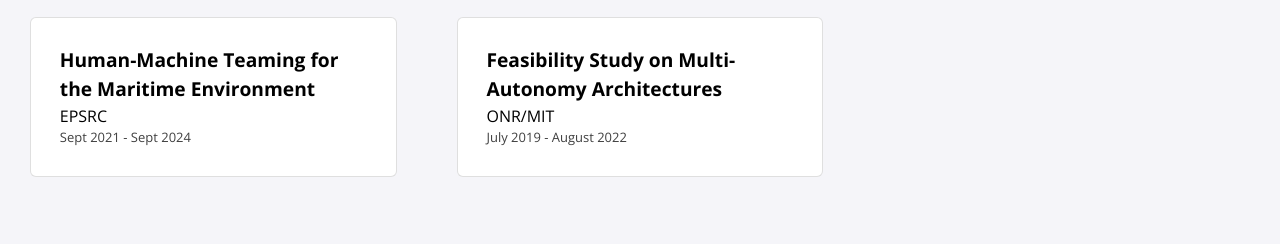
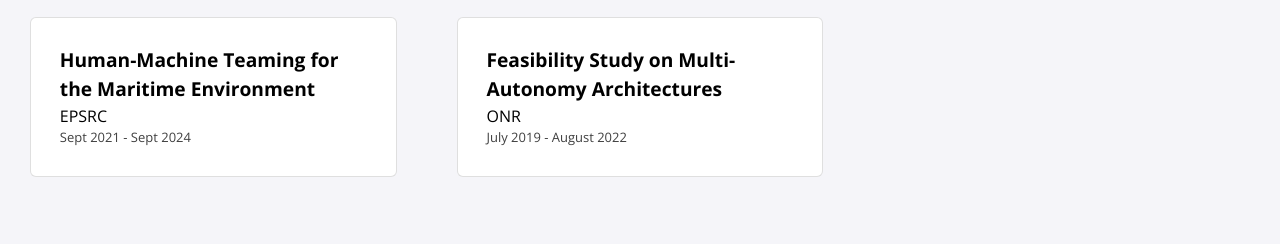
Before and after one commit to andreamunafo/andreamunafo.github.io.archived, a Jekyll site: the page built from index.html, in a window 1280 px wide. Shown: the part 699-943 px from the top of the page. Built offline with Jekyll 4.4.1, drawn with Linux system fonts in a browser that asks for light colours; nearby versions of some CDN libraries.

Commit message:
Update projects.yml

```diff
--- a/_data/projects.yml
+++ b/_data/projects.yml
@@ -4,6 +4,6 @@
   page-name: project-hume
 
 - title: Feasibility Study on Multi-Autonomy Architectures
-  event: ONR/MIT
+  event: ONR
   date: July 2019  - August 2022
   page-name: project-onr-mit
```
